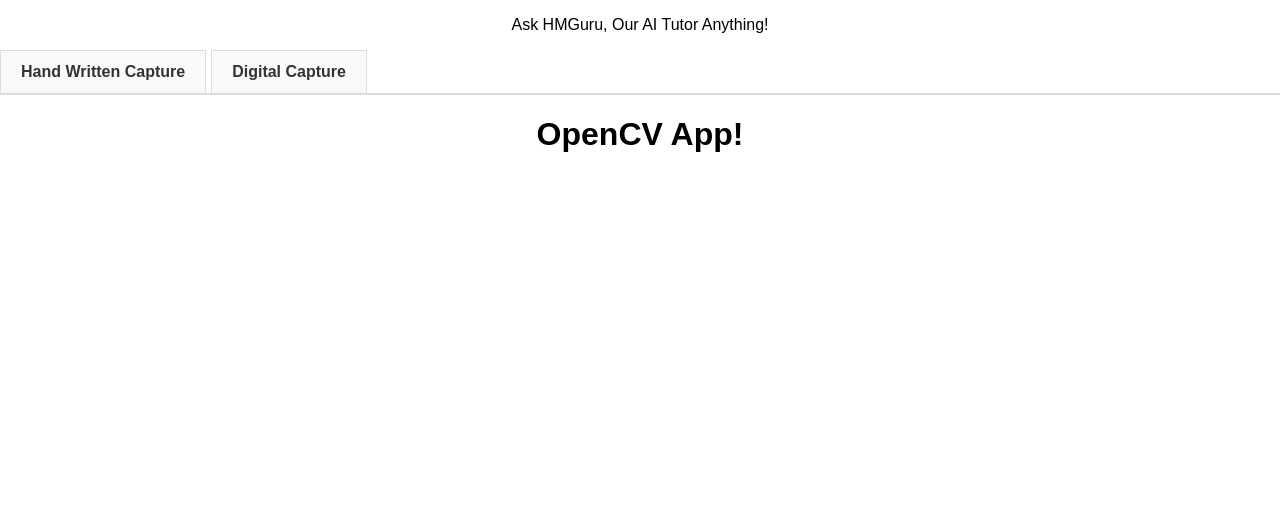
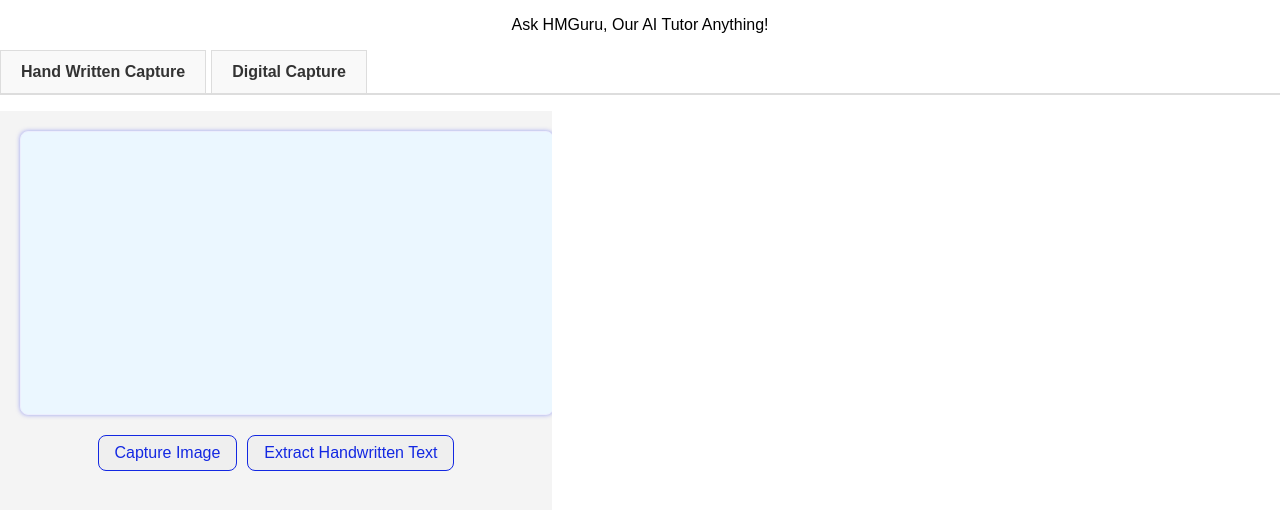
Before and after one commit to purna-hm/hm-guru-app, a React (Create React App) app: page / in a window 1280 px wide. Shown: the top 510 px of the page. Built offline with nearby package versions, Linux system fonts and the light colour scheme; no server answers.

Commit message:
default route changed

```diff
--- a/src/App.js
+++ b/src/App.js
@@ -13,7 +13,7 @@ function App() {
       <BrowserRouter>
       <Routes>
         <Route path="/" element={<Layout />}>
-          <Route index element={<OpenCV />} />
+          <Route index element={<GoogleVision />} />
           <Route path="myscript" element={<MyScriptApp />} />
           <Route path="googlevision" element={<GoogleVision />} />
           <Route path="opencv" element={<OpenCV />} />
```
